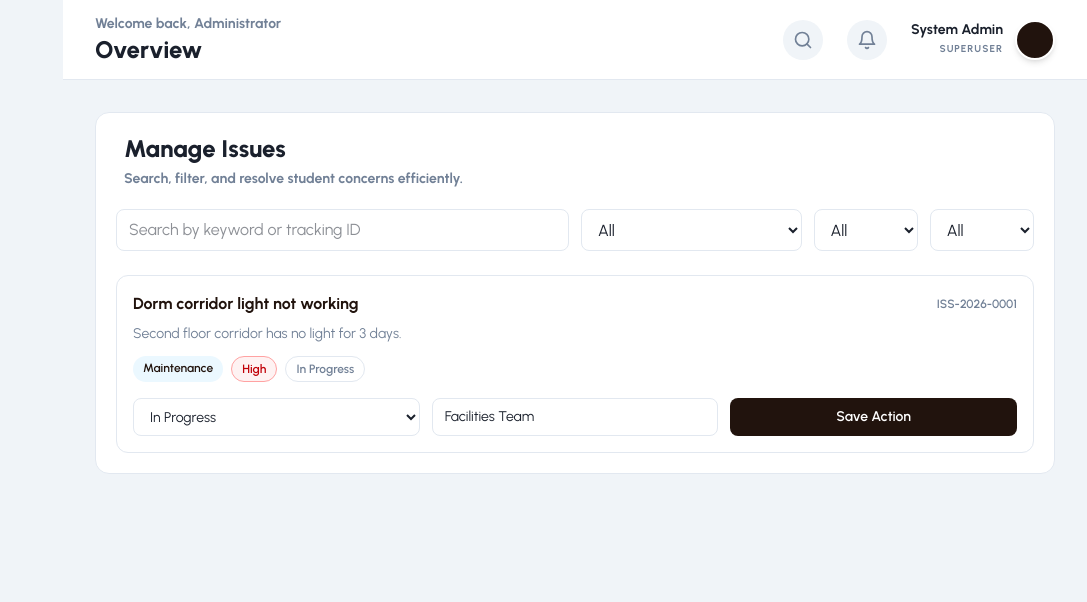
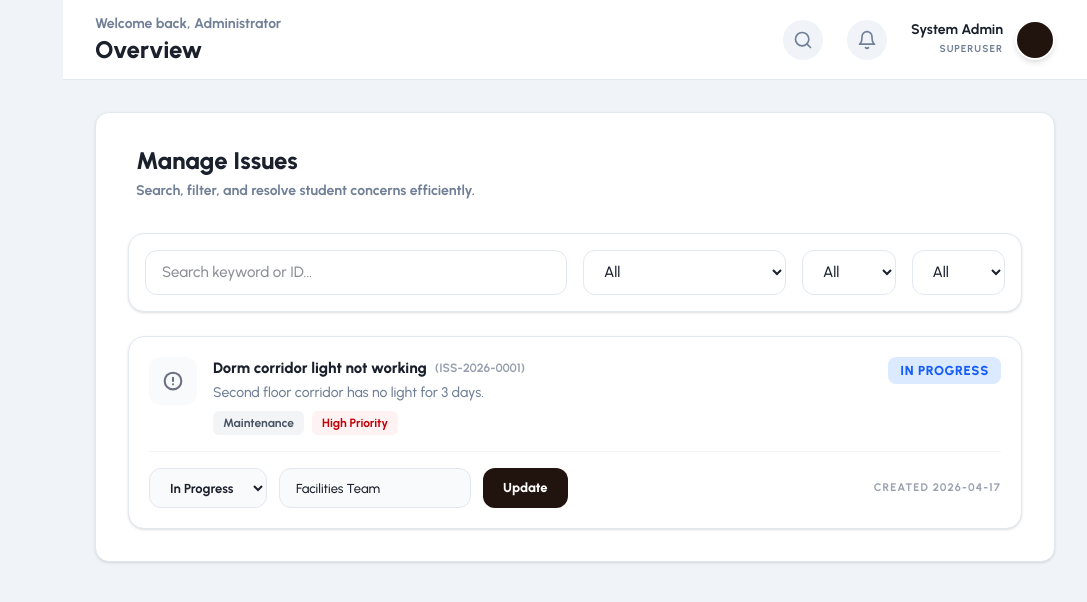
Before and after one commit to Ange884/NexaReport-System, a Next.js app: page /admin/manage-issues in a window 1280 px wide. Shown: the top 602 px of the page, without its empty margins (193-1280 px from the left). Built offline with nearby package versions, Linux system fonts and the light colour scheme.

Commit message:
fixed the color mismatches

```diff
--- a/app/admin/manage-issues/page.tsx
+++ b/app/admin/manage-issues/page.tsx
@@ -92,7 +92,7 @@ export default function ManageIssuesPage() {
   }
 
   return (
-    <section className="card p-5">
+    <section className="card p-8 rounded-3xl border border-[var(--border)] shadow-sm bg-[#f8f9fc]">
       <div className="flex flex-wrap items-center justify-between gap-3 px-2">
         <div>
           <h2 className="text-2xl font-black text-[var(--foreground)]">Manage Issues</h2>
@@ -102,27 +102,27 @@ export default function ManageIssuesPage() {
         </div>
       </div>
 
-      <div className="mt-5 grid grid-cols-1 gap-3 md:grid-cols-4">
+      <div className="mt-8 grid grid-cols-1 gap-4 md:grid-cols-4 bg-white p-4 rounded-2xl border border-[var(--border)] shadow-sm">
         <input
           value={keyword}
           onChange={(e) => setKeyword(e.target.value)}
-          placeholder="Search by keyword or tracking ID"
-          className="rounded-lg border border-[var(--border)] px-3 py-2 outline-none focus:border-[var(--accent)] md:col-span-2"
+          placeholder="Search keyword or ID..."
+          className="rounded-xl border border-[var(--border)] px-4 py-2.5 text-[15px] font-medium outline-none transition focus:border-blue-500 md:col-span-2"
         />
         <select
           value={category}
           onChange={(e) => setCategory(e.target.value as typeof category)}
-          className="rounded-lg border border-[var(--border)] px-3 py-2 outline-none focus:border-[var(--accent)]"
+          className="rounded-xl border border-[var(--border)] px-4 py-2.5 text-[15px] font-medium outline-none transition focus:border-blue-500"
         >
           {categories.map((c) => (
             <option key={c}>{c}</option>
           ))}
         </select>
-        <div className="grid grid-cols-2 gap-3">
+        <div className="grid grid-cols-2 gap-4">
           <select
             value={priority}
             onChange={(e) => setPriority(e.target.value as typeof priority)}
-            className="rounded-lg border border-[var(--border)] px-3 py-2 outline-none focus:border-[var(--accent)]"
+            className="rounded-xl border border-[var(--border)] px-4 py-2.5 text-[15px] font-medium outline-none transition focus:border-blue-500"
           >
             {priorities.map((p) => (
               <option key={p}>{p}</option>
@@ -131,7 +131,7 @@ export default function ManageIssuesPage() {
           <select
             value={status}
             onChange={(e) => setStatus(e.target.value as typeof status)}
-            className="rounded-lg border border-[var(--border)] px-3 py-2 outline-none focus:border-[var(--accent)]"
+            className="rounded-xl border border-[var(--border)] px-4 py-2.5 text-[15px] font-medium outline-none transition focus:border-blue-500"
           >
             {statuses.map((s) => (
               <option key={s}>{s}</option>
@@ -140,39 +140,58 @@ export default function ManageIssuesPage() {
         </div>
       </div>
 
-      <div className="mt-6 space-y-4">
+      <div className="mt-6 flex flex-col gap-4">
         {filteredIssues.length === 0 ? (
-          <div className="rounded-xl border border-dashed border-[var(--border)] p-8 text-center text-[var(--muted)]">
-            No issues found with current filters.
+          <div className="rounded-2xl border border-dashed border-[var(--border)] p-12 text-center text-[var(--muted)]">
+            <span className="text-[15px] font-bold">No issues found matching your filters.</span>
           </div>
         ) : (
           filteredIssues.map((issue) => (
             <article
               key={issue.id}
-              className="rounded-xl border border-[var(--border)] bg-white p-4"
+              className="flex flex-col gap-4 rounded-2xl border border-[var(--border)] bg-white p-5 shadow-sm transition hover:shadow-md"
             >
-              <div className="flex flex-wrap items-center justify-between gap-2">
-                <h3 className="font-bold text-[var(--accent)]">{issue.title}</h3>
-                <span className="text-xs font-semibold text-[var(--muted)]">
-                  {issue.trackingId}
+              {/* Top Row: Title, ID, and Badges */}
+              <div className="flex flex-wrap items-start justify-between gap-4">
+                <div className="flex gap-4">
+                  <div className={`flex h-12 w-12 shrink-0 items-center justify-center rounded-xl bg-gray-50 text-gray-500`}>
+                    <svg xmlns="http://www.w3.org/2000/svg" width="20" height="20" viewBox="0 0 24 24" fill="none" stroke="currentColor" strokeWidth="2.5" strokeLinecap="round" strokeLinejoin="round"><circle cx="12" cy="12" r="10"></circle><line x1="12" y1="8" x2="12" y2="12"></line><line x1="12" y1="16" x2="12.01" y2="16"></line></svg>
+                  </div>
+                  <div>
+                    <div className="flex items-center gap-2">
+                      <h3 className="text-[15px] font-black text-[var(--foreground)]">{issue.title}</h3>
+                      <span className="text-xs font-bold text-gray-400">({issue.trackingId})</span>
+                    </div>
+                    <p className="mt-1 text-sm font-medium text-[var(--muted)] line-clamp-1">{issue.description}</p>
+                    <div className="mt-2 flex flex-wrap gap-2 text-xs font-bold">
+                      <span className="rounded-md bg-gray-100 px-2.5 py-1 text-gray-600">
+                        {issue.category}
+                      </span>
+                      <span className={`rounded-md px-2.5 py-1 ${priorityClasses[issue.priority]}`}>
+                        {issue.priority} Priority
                       </span>
                     </div>
-              <p className="mt-2 text-sm text-[var(--muted)]">{issue.description}</p>
-              <div className="mt-3 flex flex-wrap gap-2 text-xs font-semibold">
-                <span className="rounded-full bg-[var(--accent-soft)] px-2.5 py-1 text-[var(--accent)]">
-                  {issue.category}
-                </span>
-                <span
-                  className={`rounded-full border px-2.5 py-1 ${priorityClasses[issue.priority]}`}
-                >
-                  {issue.priority}
-                </span>
-                <span className="rounded-full border border-[var(--border)] px-2.5 py-1 text-[var(--muted)]">
+                  </div>
+                </div>
+
+                {/* Status Badge */}
+                <div className="flex items-center">
+                  <span className={`rounded-lg px-3 py-1 font-black text-[13px] uppercase tracking-wider ${
+                    issue.status === 'Resolved' ? 'bg-emerald-100 text-emerald-600' :
+                    issue.status === 'In Progress' ? 'bg-blue-100 text-blue-600' :
+                    'bg-amber-100 text-amber-600'
+                  }`}>
                     {issue.status}
                   </span>
                 </div>
+              </div>
 
-              <div className="mt-4 grid grid-cols-1 gap-3 lg:grid-cols-3">
+              <div className="h-[1px] w-full bg-gray-100"></div>
+
+              {/* Bottom Row: Actions */}
+              <div className="flex flex-wrap items-center justify-between gap-4">
+                {/* Admin Selectors */}
+                <div className="flex flex-wrap gap-3">
                   <select
                     defaultValue={issue.status}
                     onChange={(e) =>
@@ -182,7 +201,7 @@ export default function ManageIssuesPage() {
                         issue.assignedTo,
                       )
                     }
-                  className="rounded-lg border border-[var(--border)] px-3 py-2 text-sm outline-none focus:border-[var(--accent)]"
+                    className="h-10 rounded-xl border border-[var(--border)] px-4 bg-gray-50 text-[13px] font-bold outline-none transition focus:border-blue-500"
                   >
                     {statuses
                       .filter((item): item is IssueStatus => item !== "All")
@@ -193,22 +212,28 @@ export default function ManageIssuesPage() {
                   <input
                     defaultValue={issue.assignedTo}
                     onBlur={(e) => updateIssue(issue.id, issue.status, e.target.value)}
-                  placeholder="Assign to team"
-                  className="rounded-lg border border-[var(--border)] px-3 py-2 text-sm outline-none focus:border-[var(--accent)]"
+                    placeholder="Assign to team..."
+                    className="h-10 w-48 rounded-xl border border-[var(--border)] px-4 bg-gray-50 text-[13px] font-medium outline-none transition focus:border-blue-500"
                   />
-                <button className="rounded-lg bg-[var(--accent)] px-4 py-2 text-sm font-semibold text-white">
-                  Save Action
+                  <button className="h-10 rounded-xl bg-[var(--accent)] px-5 text-[13px] font-black text-white hover:bg-blue-700 transition">
+                    Update
                   </button>
                 </div>
 
+                <span className="text-[11px] font-bold text-gray-400 uppercase tracking-widest">
+                  Created {issue.createdAt}
+                </span>
+              </div>
+
+              {/* Admin Comments */}
               {issue.comments.length > 0 && (
-                <div className="mt-4 rounded-lg border border-[var(--border)] bg-[var(--accent-soft)] p-3">
-                  <p className="text-xs font-black uppercase tracking-wider text-[var(--muted)]">
-                    Admin Comments / Responses
+                <div className="mt-2 rounded-xl border border-[var(--border)] bg-[var(--accent-soft)] p-4">
+                  <p className="text-[11px] font-black uppercase tracking-wider text-[var(--muted)]">
+                    Admin Responses
                   </p>
                   {issue.comments.map((comment, idx) => (
-                    <p key={idx} className="mt-1 text-sm font-bold text-[var(--accent)]">
-                      {comment.author}: {comment.text}
+                    <p key={idx} className="mt-1 text-[13px] font-bold text-[var(--foreground)]">
+                      <span className="text-blue-600">{comment.author}:</span> {comment.text}
                     </p>
                   ))}
                 </div>
--- a/app/admin/profile/page.tsx
+++ b/app/admin/profile/page.tsx
@@ -43,13 +43,18 @@ export default function AdminProfilePage() {
   }
 
   return (
-    <section className="card p-8 rounded-3xl border border-[var(--border)] shadow-sm max-w-4xl">
-      <h2 className="text-2xl font-black text-[var(--foreground)]">Profile Settings</h2>
-      <p className="mt-1 text-sm font-bold text-[var(--muted)]">
-        Update administrator information and security credentials.
-      </p>
+    <section className="card p-10 rounded-3xl border border-[var(--border)] shadow-sm max-w-4xl bg-white">
+      <div className="flex items-center gap-6 mb-10 pb-8 border-b border-gray-100">
+        <div className="h-20 w-20 rounded-2xl bg-[var(--accent)] border-4 border-white shadow-xl flex items-center justify-center text-white text-3xl font-black">
+          SA
+        </div>
+        <div>
+          <h2 className="text-3xl font-black text-[var(--foreground)] tracking-tight">Profile Settings</h2>
+          <p className="text-[15px] font-bold text-[var(--muted)]">Manage your administrative ID and security.</p>
+        </div>
+      </div>
 
-      <form className="mt-8 grid grid-cols-1 gap-6 md:grid-cols-2" onSubmit={handleSave}>
+      <form className="grid grid-cols-1 gap-6 md:grid-cols-2" onSubmit={handleSave}>
         <div className="md:col-span-2">
           <label className="mb-1.5 block text-xs font-black uppercase tracking-wider text-[var(--muted)]">Full Name</label>
           <input
```
Also changed, not shown: app/admin/archive/page.tsx (+26 -12 lines). Lines whose indentation alone changed are shown as unchanged.
